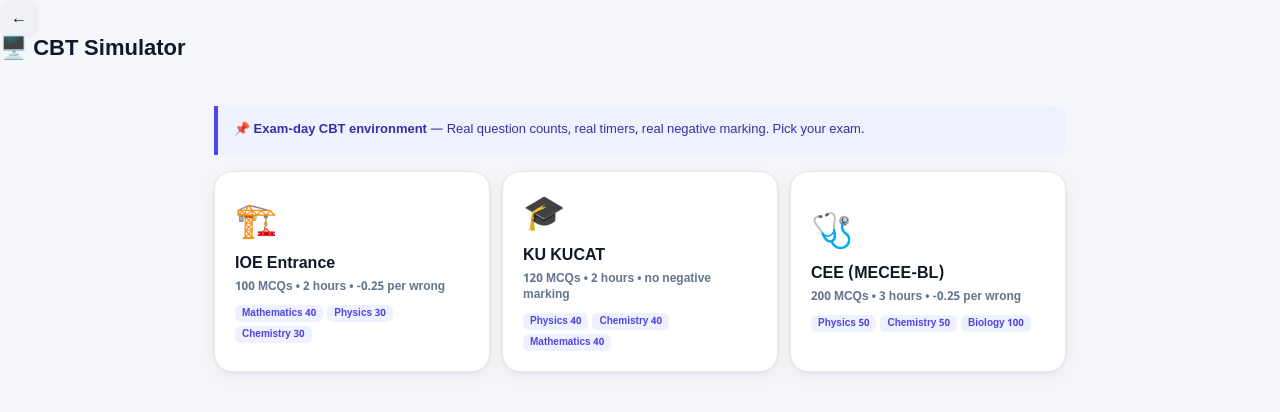
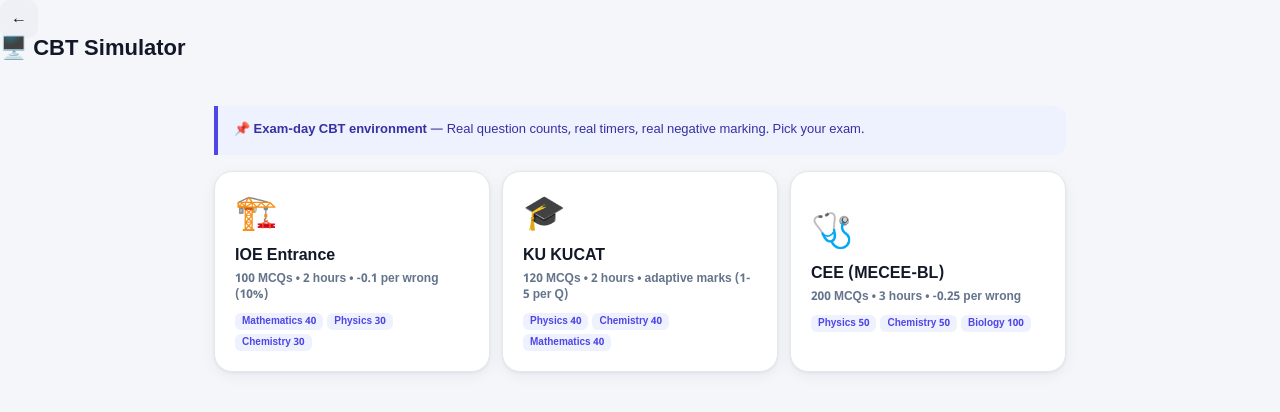
Before and after one commit to harmless-beep/bato, a Next.js app: page /mock-test in a window 1280 px wide. Shown: the top 412 px of the page. Built offline with nearby package versions, Linux system fonts and the light colour scheme.

Commit message:
fix scoring: IOE -0.1 (10%), KU adaptive 1-5 marks per Q with streak

```diff
--- a/app/mock-test/page.tsx
+++ b/app/mock-test/page.tsx
@@ -14,6 +14,7 @@
   icon: string
   durationMin: number
   negMark: number
+  adaptive?: boolean // KU-style: question value scales with streak (1→5)
   sections: { subject: string; count: number; label: string; labelNp: string }[]
   desc: string
   descNp: string
@@ -26,14 +27,14 @@
     nameNp: 'IOE प्रवेश परीक्षा',
     icon: '🏗️',
     durationMin: 120,
-    negMark: 0.25,
+    negMark: 0.1, // 10% of a 1-mark question (5% in recent pattern updates)
     sections: [
       { subject: 'math', count: 40, label: 'Mathematics', labelNp: 'गणित' },
       { subject: 'physics', count: 30, label: 'Physics', labelNp: 'भौतिकशास्त्र' },
       { subject: 'chemistry', count: 30, label: 'Chemistry', labelNp: 'रसायनशास्त्र' },
     ],
-    desc: '100 MCQs • 2 hours • -0.25 per wrong',
-    descNp: '१०० प्रश्न • २ घण्टा • गलतमा -०.२५',
+    desc: '100 MCQs • 2 hours • -0.1 per wrong (10%)',
+    descNp: '१०० प्रश्न • २ घण्टा • गलतमा -०.१ (१०%)',
   },
   {
     id: 'ku',
@@ -42,13 +43,14 @@
     icon: '🎓',
     durationMin: 120,
     negMark: 0,
+    adaptive: true, // marks scale with difficulty: 1→2→3→4→5 on correct streaks
     sections: [
       { subject: 'physics', count: 40, label: 'Physics', labelNp: 'भौतिकशास्त्र' },
       { subject: 'chemistry', count: 40, label: 'Chemistry', labelNp: 'रसायनशास्त्र' },
       { subject: 'math', count: 40, label: 'Mathematics', labelNp: 'गणित' },
     ],
-    desc: '120 MCQs • 2 hours • no negative marking',
-    descNp: '१२० प्रश्न • २ घण्टा • गलतमा कटौती छैन',
+    desc: '120 MCQs • 2 hours • adaptive marks (1-5 per Q)',
+    descNp: '१२० प्रश्न • २ घण्टा • adaptive अंक (१-५ प्रति प्रश्न)',
   },
   {
     id: 'cee',
@@ -88,7 +90,7 @@
   const [marked, setMarked] = useState<Set<number>>(new Set())
   const [current, setCurrent] = useState(0)
   const [timeLeft, setTimeLeft] = useState(0)
-  const [result, setResult] = useState<{ score: number; correct: number; wrong: number; skipped: number } | null>(null)
+  const [result, setResult] = useState<{ score: number; maxScore: number; correct: number; wrong: number; skipped: number } | null>(null)
 
   const bySubject = useMemo(() => {
     const m = new Map<string, Question[]>()
@@ -134,17 +136,32 @@
     return () => clearInterval(t)
   }, [phase])
 
+  // Adaptive value (KU): question i worth = 1 + correct streak before it, capped at 5.
+  // IOE/CEE (non-adaptive): every question worth 1.
+  const valueOf = useCallback((i: number): number => {
+    if (!config?.adaptive) return 1
+    if (i === 0) return 1
+    let streak = 0
+    for (let j = i - 1; j >= 0; j--) {
+      if (answers[j] !== null && answers[j] === session[j]?.correct) streak++
+      else break
+    }
+    return Math.min(1 + streak, 5)
+  }, [config, answers, session])
+
   const submitTest = useCallback(() => {
     if (!config) return
-    let correct = 0, wrong = 0, skipped = 0
+    let correct = 0, wrong = 0, skipped = 0, score = 0, maxScore = 0
     session.forEach((q, i) => {
       const a = answers[i]
+      const v = valueOf(i)
+      maxScore += v
       if (a === null) skipped++
-      else if (a === q.correct) correct++
+      else if (a === q.correct) { correct++; score += v }
       else wrong++
     })
-    const score = correct - wrong * config.negMark
-    setResult({ score: Math.max(0, score), correct, wrong, skipped })
+    if (!config.adaptive) score = Math.max(0, correct - wrong * config.negMark)
+    setResult({ score, maxScore, correct, wrong, skipped })
     setPhase('result')
     // save stats
     try {
@@ -154,7 +171,7 @@
       localStorage.setItem('bato-accuracy', String(Math.max(Number(localStorage.getItem('bato-accuracy') ?? 0), acc)))
       localStorage.setItem('bato-streak', String(Number(localStorage.getItem('bato-streak') ?? 0) + 1))
     } catch {}
-  }, [config, session, answers])
+  }, [config, session, answers, valueOf])
 
   const fmtTime = (s: number) => `${String(Math.floor(s / 60)).padStart(2, '0')}:${String(s % 60).padStart(2, '0')}`
 
@@ -223,7 +240,14 @@
             <div style={{ fontSize: 13.5, lineHeight: 1.9, color: 'var(--text)' }}>
               <div>📝 {L('Total questions', 'जम्मा प्रश्न')}: <strong>{totalQ}</strong></div>
               <div>⏱️ {L('Duration', 'अवधि')}: <strong>{config.durationMin} {L('minutes', 'मिनेट')}</strong></div>
-              <div>➖ {L('Negative marking', 'गलत उत्तरमा कटौती')}: <strong>{config.negMark > 0 ? `-${config.negMark}` : L('None', 'छैन')}</strong></div>
+              {config.adaptive ? (
+                <>
+                  <div>⭐ {L('Adaptive scoring', 'Adaptive अंक')}: <strong>{L('correct streak → +1 mark, max 5/Q; wrong → back to 1', 'सही streak → +१ अंक, अधिकतम ५/प्रश्न; गलत → १ मा फर्कन्छ')}</strong></div>
+                  <div>➖ {L('No negative marking', 'गलतमा कटौती छैन')}</div>
+                </>
+              ) : (
+                <div>➖ {L('Negative marking', 'गलत उत्तरमा कटौती')}: <strong>-{config.negMark} {L('per wrong (10% of 1-mark question)', 'प्रति गलत (१ अंकको १०%)')}</strong></div>
+              )}
               <div style={{ marginTop: 8, borderTop: '1px solid var(--border)', paddingTop: 8 }}>
                 <strong>{L('How to navigate:', 'कसरी चलाउने:')}</strong>
               </div>
@@ -276,6 +300,9 @@
           <div className="cbt-question card" style={{ padding: 20 }}>
             <div style={{ fontSize: 11, color: 'var(--muted)', fontWeight: 700, marginBottom: 8 }}>
               📍 {q.topic}
+              {config.adaptive && (
+                <span style={{ marginLeft: 8, color: 'var(--primary)', fontWeight: 800 }}>⭐ {valueOf(current)} {L('mark(s)', 'अंक')}</span>
+              )}
               {marked.has(current) && <span style={{ marginLeft: 8, color: '#f59e0b' }}>🏳️ {L('Marked', 'चिन्हित')}</span>}
             </div>
             <div style={{ fontSize: 15.5, fontWeight: 700, lineHeight: 1.6, color: 'var(--text)', marginBottom: 16 }}>
@@ -353,7 +380,7 @@
   // ── Phase: Result ──────────────────────────────────────────────
   if (phase === 'result' && config && result) {
     const total = session.length
-    const pct = Math.round((result.score / total) * 100)
+    const pct = Math.round((result.score / result.maxScore) * 100)
     return (
       <div className="page">
         <div className="topbar">
@@ -366,10 +393,12 @@
             <div style={{ fontSize: 40, marginBottom: 6 }}>{pct >= 60 ? '🎉' : pct >= 40 ? '💪' : '📚'}</div>
             <div style={{ fontSize: 13, color: 'var(--muted)', fontWeight: 700 }}>{L(config.name, config.nameNp)}</div>
             <div style={{ fontSize: 42, fontWeight: 900, color: 'var(--primary)', margin: '6px 0' }}>
-              {result.score.toFixed(1)}<span style={{ fontSize: 18, color: 'var(--muted)' }}> / {total}</span>
+              {result.score.toFixed(config.adaptive ? 0 : 1)}<span style={{ fontSize: 18, color: 'var(--muted)' }}> / {result.maxScore.toFixed(config.adaptive ? 0 : 1)}</span>
             </div>
             <div style={{ fontSize: 12, color: 'var(--muted)' }}>
-              {L('Negative marking applied', 'गलत उत्तरमा कटौती लागू')}: -{config.negMark}/{L('wrong', 'गलत')}
+              {config.adaptive
+                ? L('Adaptive scoring: marks scale with correct streaks (max 5/Q)', 'Adaptive अंक: सही streak सँग अंक बढ्छ (अधिकतम ५/प्रश्न)')
+                : L('Negative marking applied', 'गलत उत्तरमा कटौती लागू') + `: -${config.negMark}/${L('wrong', 'गलत')}`}
             </div>
           </div>
 
```
